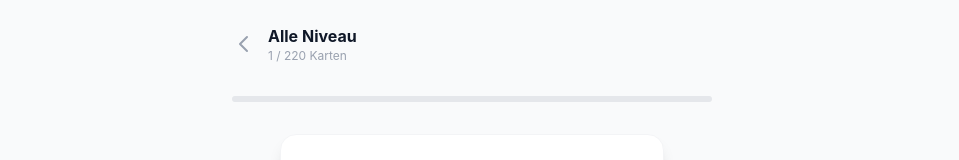
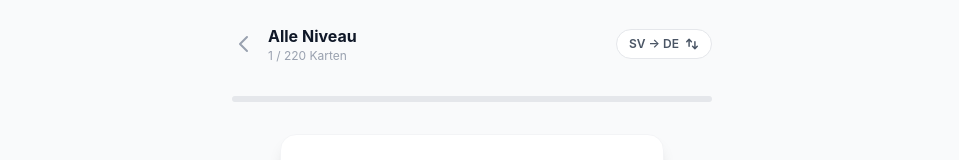
Before and after one commit to alexandervalerian/learn-swedish, a Nuxt app: page /learn in a window 1280 px wide. Shown: the top 160 px of the page, without its empty margins (168-1127 px from the left). Built offline with nearby package versions, Linux system fonts and the light colour scheme.

Commit message:
feature: add possibility to switch between german and swedish translation mode

```diff
--- a/app/components/FlashCard.vue
+++ b/app/components/FlashCard.vue
@@ -1,12 +1,13 @@
 <script setup lang="ts">
 import { RATING_LABELS, RATING_COLORS, type Rating } from '~/composables/useSpacedRepetition'
 
-defineProps<{
+const props = defineProps<{
   swedish: string
   german: string
   example: string
   exampleTranslation: string
   level: string
+  reverse?: boolean
 }>()
 
 const emit = defineEmits<{
@@ -36,16 +37,20 @@ const ratings: Rating[] = [0, 1, 2, 3]
       @click="flip"
     >
       <div class="card-inner w-full h-full" :class="{ flipped }">
-        <!-- Front: Swedish -->
+        <!-- Front -->
         <div class="card-face absolute inset-0 bg-white rounded-2xl shadow-lg flex flex-col items-center justify-center p-6 border border-gray-100">
           <span class="text-xs font-semibold uppercase tracking-widest text-swedish-blue mb-4">{{ level }}</span>
-          <p class="text-4xl font-bold text-gray-900 text-center leading-tight">{{ swedish }}</p>
+          <p class="text-4xl font-bold text-gray-900 text-center leading-tight">
+            {{ props.reverse ? german : swedish }}
+          </p>
           <p class="mt-6 text-sm text-gray-400">Tippen zum Umdrehen</p>
         </div>
 
-        <!-- Back: German -->
+        <!-- Back -->
         <div class="card-face card-back-face absolute inset-0 bg-swedish-blue rounded-2xl shadow-lg flex flex-col items-center justify-center p-6">
-          <p class="text-3xl font-bold text-white text-center leading-tight">{{ german }}</p>
+          <p class="text-3xl font-bold text-white text-center leading-tight">
+            {{ props.reverse ? swedish : german }}
+          </p>
           <div class="mt-4 border-t border-white/20 pt-4 w-full text-center">
             <p class="text-sm text-white/90 italic">{{ example }}</p>
             <p class="text-xs text-white/60 mt-1">{{ exampleTranslation }}</p>
--- a/app/pages/learn.vue
+++ b/app/pages/learn.vue
@@ -25,14 +25,30 @@ const dueWords = computed(() =>
     .filter(Boolean)
 )
 
+const MODE_KEY = 'swedish_mode'
+const reverse = ref(false)
+
 const queue = ref<typeof allWords>([])
 const currentIndex = ref(0)
 const reviewedCount = ref(0)
 const done = ref(false)
 
+function startSession() {
+  queue.value = [...dueWords.value]
+  currentIndex.value = 0
+  reviewedCount.value = 0
+  done.value = queue.value.length === 0
+}
+
+function toggleMode() {
+  reverse.value = !reverse.value
+  localStorage.setItem(MODE_KEY, reverse.value ? '1' : '0')
+  startSession()
+}
+
 onMounted(() => {
-  queue.value = [...dueWords.value]
-  if (queue.value.length === 0) done.value = true
+  reverse.value = localStorage.getItem(MODE_KEY) === '1'
+  startSession()
 })
 
 const current = computed(() => queue.value[currentIndex.value])
@@ -68,7 +84,7 @@ function onRate(rating: Rating) {
           <path stroke-linecap="round" stroke-linejoin="round" d="M15 19l-7-7 7-7" />
         </svg>
       </NuxtLink>
-      <div>
+      <div class="flex-1">
         <h2 class="font-bold text-gray-900">
           {{ levelFilter ? `Niveau ${levelFilter}` : 'Alle Niveau' }}
         </h2>
@@ -76,6 +92,20 @@ function onRate(rating: Rating) {
           {{ currentIndex + 1 }} / {{ queue.length }} Karten
         </p>
       </div>
+
+      <!-- Mode toggle -->
+      <button
+        class="flex items-center gap-1.5 px-3 py-1.5 rounded-full text-xs font-semibold border transition-colors"
+        :class="reverse
+          ? 'bg-swedish-blue text-white border-swedish-blue'
+          : 'bg-white text-gray-600 border-gray-200 hover:border-swedish-blue hover:text-swedish-blue'"
+        @click="toggleMode"
+      >
+        <span>{{ reverse ? 'DE → SV' : 'SV → DE' }}</span>
+        <svg class="w-3.5 h-3.5" fill="none" viewBox="0 0 24 24" stroke="currentColor" stroke-width="2.5">
+          <path stroke-linecap="round" stroke-linejoin="round" d="M7 16V4m0 0L3 8m4-4l4 4m6 0v12m0 0l4-4m-4 4l-4-4" />
+        </svg>
+      </button>
     </div>
 
     <!-- Progress bar -->
@@ -126,6 +156,7 @@ function onRate(rating: Rating) {
       :example="current.example"
       :example-translation="current.exampleTranslation"
       :level="levelForId(current.id)"
+      :reverse="reverse"
       @rate="onRate"
     />
   </div>
```
